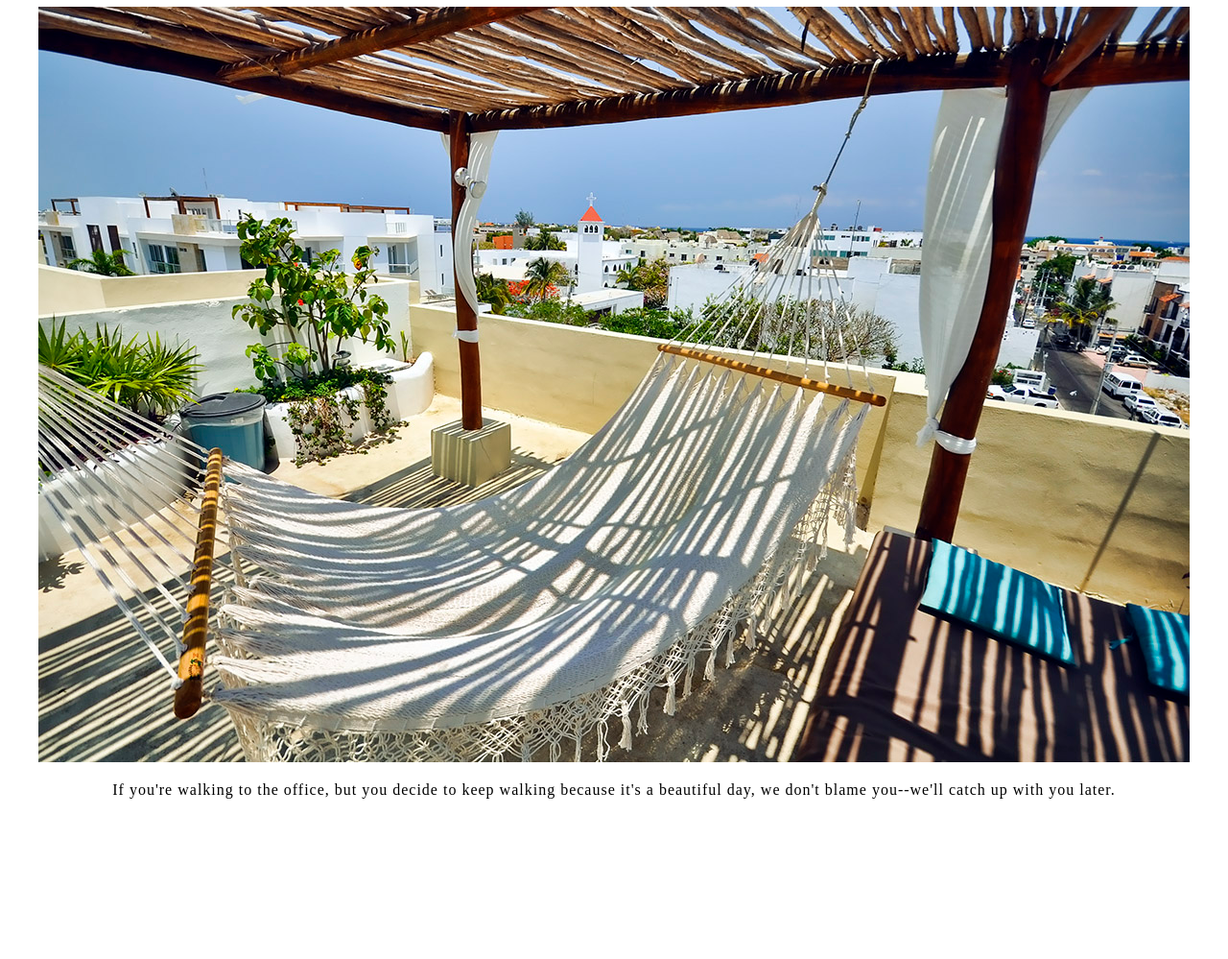
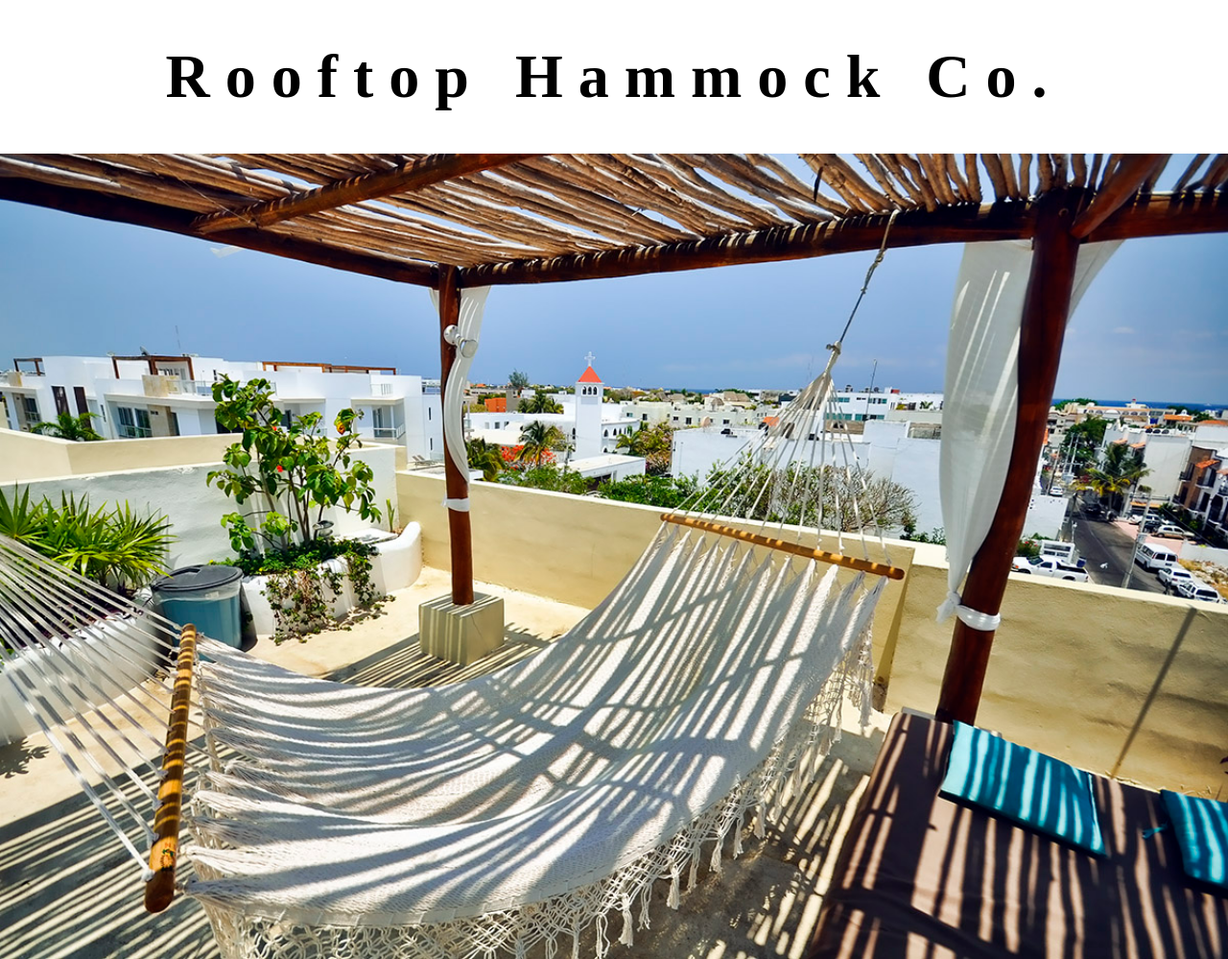
Before and after one commit to rooftophammock/rooftophammock.github.io, a plain HTML site: page index.html in a window 1280 px wide. Shown: the top 999 px of the page at 96% size. Before the commit the page ends 848 px from the top, so only its background shows below. Drawn offline with Linux system fonts and the light colour scheme.

Commit message:
Update site

```diff
--- a/index.html
+++ b/index.html
@@ -5,26 +5,41 @@
         <style type="text/css">
 
             body {
-              margin: 0 auto;
-              width: 1200px;
+              margin: 0;
+              padding: 0;
             }
 
             section {
-              margin: -393px auto 0;
-              position: absolute;
-              top: 50%;
               letter-spacing: 1px;
+              font-size: 2.5em;
               text-align: center;
+            }
+
+            h1 {
+              font-size: 4em;
+              text-align: center;
+              letter-spacing: .25em;
+            }
+
+            img {
+              width: 100%;
             }
 
         </style>
     </head>
     <body>
+        <h1>Rooftop Hammock Co.</h1>
         <section>
-            <img src="hammock.jpg">
+            <img src="hammock1.jpg">
             <p>If you're walking to the office, but you decide to keep
                walking because it's a beautiful day, we don't blame
                you--we'll catch up with you later.</p>
+        </section>
+        <section>
+            <img src="hammock2.jpg">
+            <p>If it's a bad day, and you decide to sleep in instead
+            of coming to work, we don't blame you--it isn't that
+            important.</p>
         </section>
         <script type="text/javascript">
           var _gauges = _gauges || [];
```
Also changed, not shown: hammock1.jpg (renamed from hammock.jpg), hammock2.jpg (added).
